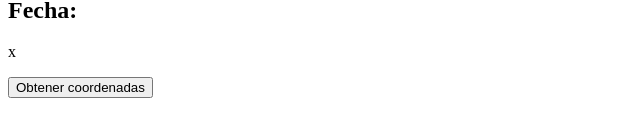
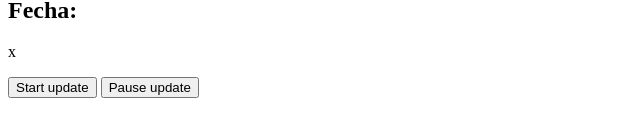
Before and after one commit to jfmarquez20/Proyecto-DE, a plain HTML site: page WebServer/index.html in a window 1280 px wide. Shown: the part 253-390 px from the top of the page, without its empty margins (0-640 px from the left). Drawn offline with nearby package versions, Linux system fonts and the light colour scheme; no server answers.

Commit message:
WebServer working dynamically FIXED

```diff
--- a/WebServer/index.html
+++ b/WebServer/index.html
@@ -25,12 +25,18 @@
         <p id="coordinates2">x</p>
         <h2>Fecha:</h2>
         <p id="coordinates3">x</p>
-        <button onClick={setCoordinates()}>Obtener coordenadas</button>
+        <button onClick={setCoordinates()}>Start update</button>
+        <button onclick={lockCoordinates()}>Pause update</button>
         <script>
             function setCoordinates(){
-                document.getElementById("coordinates1").innerHTML = localStorage.getItem("Latitude");
-                document.getElementById("coordinates2").innerHTML = localStorage.getItem("Longitude");
-                document.getElementById("coordinates3").innerHTML = localStorage.getItem("TimeStamp");
+                update = setInterval(function(){
+                    document.getElementById("coordinates1").innerHTML = localStorage.getItem("Latitude");
+                    document.getElementById("coordinates2").innerHTML = localStorage.getItem("Longitude");
+                    document.getElementById("coordinates3").innerHTML = localStorage.getItem("TimeStamp");
+                }, 1000);
+            }
+            function lockCoordinates(){
+                clearInterval(update);
             }
         </script>
     </body>
```
